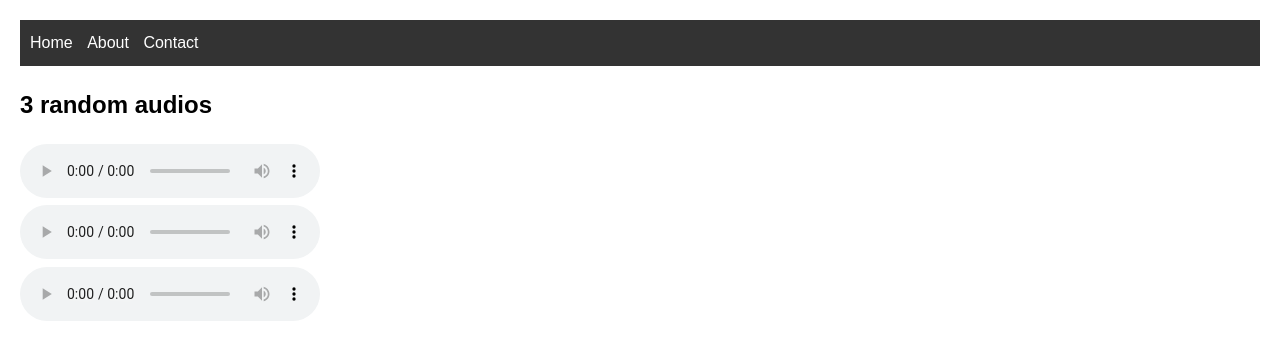
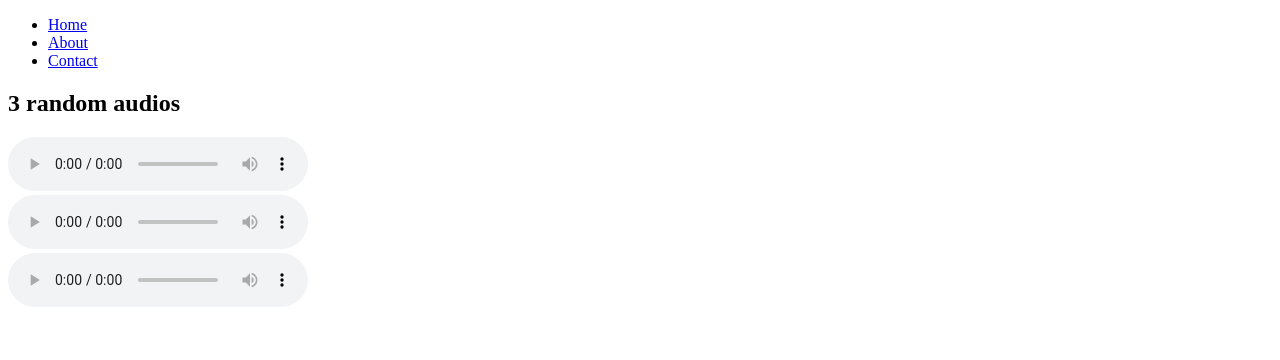
Before and after one commit to acciojob/semantic-navbar-and-audios-Ravisharma-1999, a website: page main.html in a window 1280 px wide. Drawn offline with Linux system fonts and the light colour scheme.

Commit message:
created a submission

```diff
--- a/main.html
+++ b/main.html
@@ -4,37 +4,6 @@
     <meta charset="UTF-8">
     <meta name="viewport" content="width=device-width, initial-scale=1.0">
     <title>Semantic Navbar & Audios</title>
-    <style>
-        body {
-            font-family: Arial, sans-serif;
-            line-height: 1.6;
-            margin: 20px;
-            padding: 0;
-        }
-        nav {
-            background-color: #333;
-            padding: 10px;
-        }
-        nav ul {
-            list-style-type: none;
-            margin: 0;
-            padding: 0;
-        }
-        nav ul li {
-            display: inline;
-            margin-right: 10px;
-        }
-        nav ul li a {
-            color: white;
-            text-decoration: none;
-        }
-        nav ul li a:hover {
-            text-decoration: underline;
-        }
-        .audio-section {
-            margin-top: 20px;
-        }
-    </style>
 </head>
 <body>
     <nav>
```
Also changed, not shown: script.js (deleted, +0 -15 lines).
